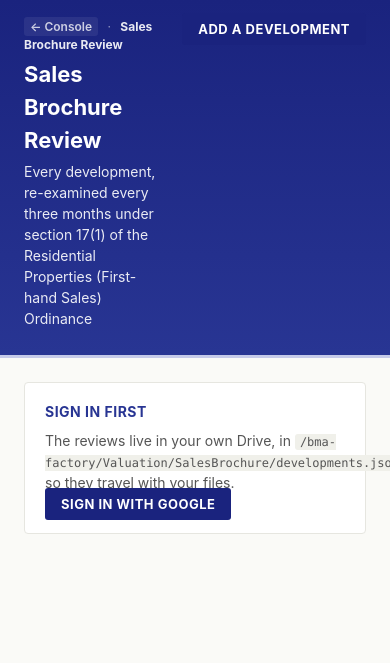
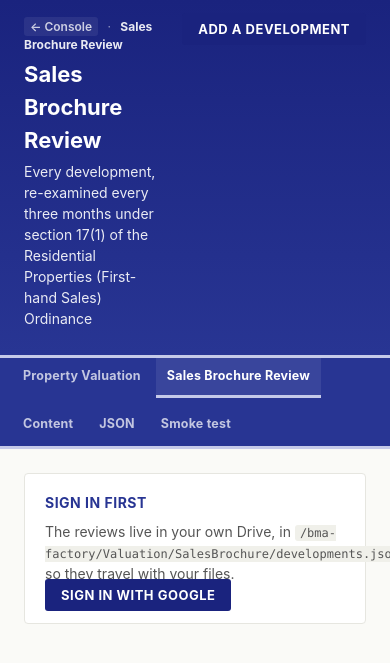
Before and after one commit to choumakdou/bma-factory, a FastAPI app: page /brochure in a window 390 px wide; the page is wider, and only the part inside the window is pictured. Shown: the top 663 px of that part. Run offline with FastAPI, Linux system fonts and the light colour scheme.

Commit message:
Nav bar on every page; the tabs were only on the console
Two real bugs, both reported as 'the tab and Sales Brochure is missing':

1. The tabs lived inside the console page header only. Every other
   page - /brochure, /brochure/{id}, /intake, /intake/rules,
   /content/{id}, /case/{id} - had no nav at all, so clicking
   'Sales Brochure Review' threw the navigation away and there was
   no way back. The two workflows are now a shared _nav.html include
   on all eight templates, with the active tab driven by the path.

2. The header row could not wrap: .console-head is a flex row with
   .console-head-right at flex: 0 0 auto and no media queries. Two
   long tab labels plus the three utility buttons need ~910px, so on
   anything narrower the right-hand group was pushed off screen and
   the tabs simply vanished. The nav is now its own wrapping bar
   with a max-width: 860px rule.

246 tests pass.

```diff
--- a/demo/static/style.css
+++ b/demo/static/style.css
@@ -281,41 +281,57 @@
 }
 .head-btn-secondary:hover { background: rgba(255,255,255,0.18); text-decoration: none; }
 
-/* Primary tabs in the header — the two top-level workflows. */
-.head-tab {
+/* ------------------------------------------------------------------
+   Site nav — the two top-level workflows, on every page.
+   It wraps rather than overflowing: the previous version sat inside
+   the page header with `flex: 0 0 auto` and no wrap, so on any
+   viewport narrower than ~910px the right-hand group was pushed off
+   screen and the tabs simply vanished.
+   ------------------------------------------------------------------ */
+.nav-bar {
+  display: flex;
+  align-items: center;
+  flex-wrap: wrap;
+  gap: 4px;
+  padding: 0 24px;
+  background: var(--brand-2);
+  border-bottom: 3px solid var(--accent);
+  box-sizing: border-box;
+}
+.nav-spacer { flex: 1 1 auto; min-width: 0; }
+
+.nav-tab,
+.nav-btn {
   display: inline-flex;
   align-items: center;
+  white-space: nowrap;
+  padding: 10px 16px;
   font-size: 13px;
   font-weight: 700;
-  letter-spacing: 0.3px;
-  padding: 7px 14px;
-  border-radius: 3px 3px 0 0;
-  color: rgba(255,255,255,0.7);
-  text-transform: none;
-  margin-bottom: -1px;
+  letter-spacing: 0.2px;
+  color: rgba(255,255,255,0.72);
   border-bottom: 3px solid transparent;
+  text-decoration: none;
 }
-.head-tab:hover {
-  background: rgba(255,255,255,0.06);
+.nav-tab:hover,
+.nav-btn:hover {
+  background: rgba(255,255,255,0.08);
   color: #fff;
   text-decoration: none;
 }
-.head-tab-primary.is-active {
-  background: rgba(255,255,255,0.1);
+.nav-tab.is-active {
   color: #fff;
+  background: rgba(255,255,255,0.08);
   border-bottom-color: var(--accent);
 }
-.head-sep {
-  display: inline-block;
-  width: 1px;
-  height: 22px;
-  background: rgba(255,255,255,0.25);
-  margin: 0 4px;
-}
+.nav-btn.is-active { color: #fff; }
 
-/* PV section heading on the home page. */
-.console-section-title {
-  margin: 0;
+/* On a narrow window the tabs get the full row and the small utility
+   buttons drop to a second line, rather than either being clipped. */
+@media (max-width: 860px) {
+  .nav-bar { padding: 0 12px; }
+  .nav-tab, .nav-btn { padding: 9px 11px; font-size: 12.5px; }
+  .nav-spacer { flex-basis: 100%; height: 0; }
 }
 
 .console-main { max-width: 1200px; margin: 24px auto; padding: 0 24px; display: flex; flex-direction: column; gap: 20px; }
--- /dev/null
+++ b/demo/templates/_nav.html
@@ -0,0 +1,16 @@
+{# Site navigation — Property Valuation and Sales Brochure Review are the
+   two top-level workflows, so they get top-level nav on every page, not
+   just the console. `request.url` is absent when the template is rendered
+   outside a request (unit tests), hence the guard. #}
+{% set path = request.url.path if request.url else '' %}
+<nav class="nav-bar" aria-label="Main">
+  <a class="nav-tab {% if not path or path == '/' or path.startswith('/case') %}is-active{% endif %}"
+     href="/">Property Valuation</a>
+  <a class="nav-tab {% if path.startswith('/brochure') %}is-active{% endif %}"
+     href="/brochure">Sales Brochure Review</a>
+  <span class="nav-spacer"></span>
+  <a class="nav-btn {% if path.startswith('/intake') or path.startswith('/content') %}is-active{% endif %}"
+     href="/intake">Content</a>
+  <a class="nav-btn" href="/api/cases" target="_blank">JSON</a>
+  <a class="nav-btn" href="/diag">Smoke test</a>
+</nav>
--- a/demo/templates/brochure.html
+++ b/demo/templates/brochure.html
@@ -24,6 +24,8 @@
       <a class="gen-btn" href="/brochure/new">Add a development</a>
     </div>
   </header>
+
+  {% include "_nav.html" %}
 
   <main class="case-main">
     {% if not auth.signed_in %}
--- a/demo/templates/brochure_development.html
+++ b/demo/templates/brochure_development.html
@@ -30,6 +30,8 @@
       </a>
     </div>
   </header>
+
+  {% include "_nav.html" %}
 
   <main class="case-main">
     {% if request.query_params.get('saved') %}
--- a/demo/templates/brochure_new.html
+++ b/demo/templates/brochure_new.html
@@ -18,6 +18,8 @@
       <div class="case-addr">One development, reviewed every three months</div>
     </div>
   </header>
+
+  {% include "_nav.html" %}
 
   <main class="case-main">
     {% if request.query_params.get('error') %}
--- a/demo/templates/case_review.html
+++ b/demo/templates/case_review.html
@@ -37,6 +37,8 @@
       </div>
     </div>
   </header>
+
+  {% include "_nav.html" %}
 
   <section class="qc-strip">
     <div class="qc-pill qc-total"><b>{{ comps_total }}</b> comps ranked</div>
--- a/demo/templates/content.html
+++ b/demo/templates/content.html
@@ -42,6 +42,8 @@
       {% endif %}
     </div>
   </header>
+
+  {% include "_nav.html" %}
 
   <main class="case-main">
     {% if parsed.error %}
--- a/demo/templates/intake.html
+++ b/demo/templates/intake.html
@@ -18,6 +18,8 @@
       <div class="case-addr">Workbooks in your Drive, parsed and shown here</div>
     </div>
   </header>
+
+  {% include "_nav.html" %}
 
   <main class="case-main">
     {% if limited_scope %}
--- a/demo/templates/rules.html
+++ b/demo/templates/rules.html
@@ -20,6 +20,8 @@
       <div class="case-addr">Teach the app how your working files are put together</div>
     </div>
   </header>
+
+  {% include "_nav.html" %}
 
   <main class="case-main">
     {% if saved %}
```
Also changed, not shown: demo/templates/index.html (+2 -10 lines), tests/test_console_layout.py (+51 -35 lines).
